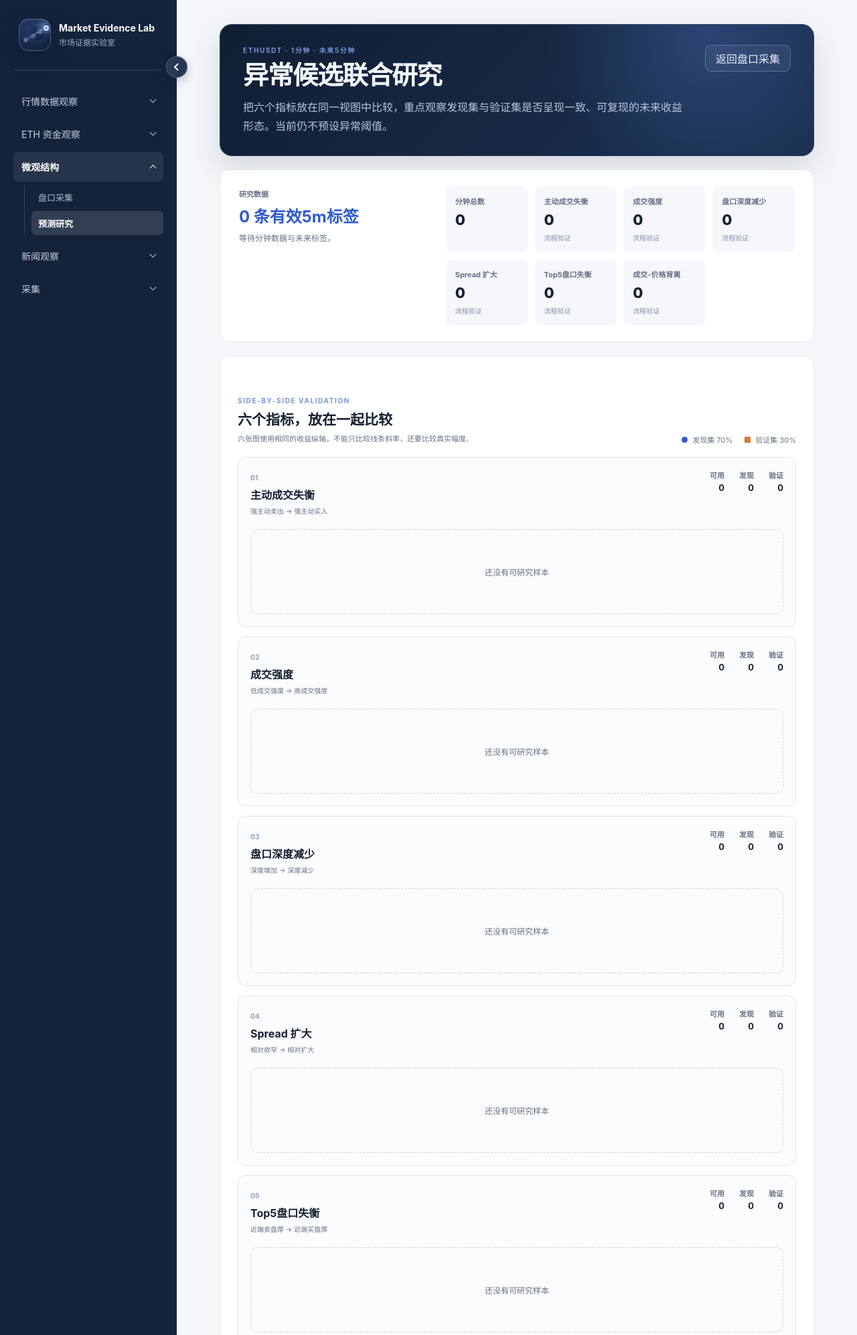
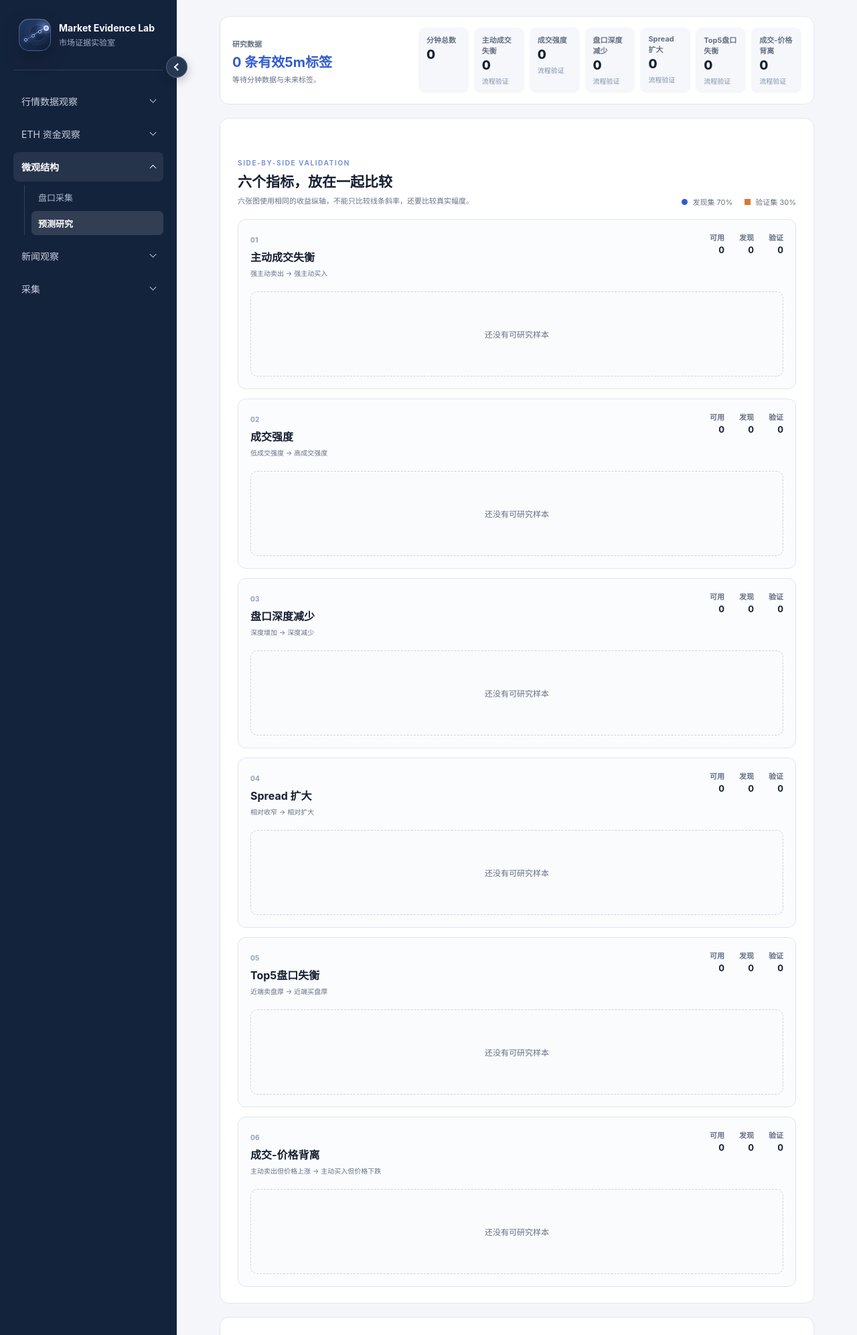
Before and after one commit to Namw/market-evidence-lab, a Django app: page /microstructure/research/ in a window 1280 px wide. Shown: the top 1993 px of the page at 67% size. Run offline with Django 5.2, Linux system fonts and the light colour scheme; data that the repository does not hold is empty.

Commit message:
style: compact microstructure research overview

```diff
--- a/static/microstructure/css/research.css
+++ b/static/microstructure/css/research.css
@@ -1,6 +1,6 @@
 .microstructure-research-body .main-content {
     max-width: 1540px;
-    padding-top: 36px;
+    padding-top: 24px;
     padding-bottom: 60px;
 }
 
@@ -8,47 +8,6 @@
     display: grid;
     min-width: 0;
     gap: 20px;
-}
-
-.research-hero {
-    display: flex;
-    gap: 32px;
-    align-items: flex-start;
-    justify-content: space-between;
-    padding: 30px 34px;
-    border: 1px solid #263c5e;
-    border-radius: 18px;
-    color: #f3f7ff;
-    background:
-        radial-gradient(circle at 82% 8%, rgba(98, 142, 239, .26), transparent 32%),
-        linear-gradient(135deg, #111e33, #1b3152);
-    box-shadow: 0 18px 44px rgba(20, 35, 60, .14);
-}
-
-.research-hero h1 {
-    margin: 8px 0 12px;
-    font-size: clamp(28px, 3vw, 42px);
-    letter-spacing: -.035em;
-}
-
-.research-hero p:last-child {
-    max-width: 800px;
-    margin: 0;
-    color: #b9c7dc;
-    line-height: 1.75;
-}
-
-.research-hero > a {
-    display: inline-flex;
-    min-height: 40px;
-    padding: 0 15px;
-    border: 1px solid rgba(198, 216, 255, .28);
-    border-radius: 9px;
-    align-items: center;
-    color: #e6eeff;
-    background: rgba(255, 255, 255, .06);
-    text-decoration: none;
-    white-space: nowrap;
 }
 
 .research-eyebrow {
@@ -71,9 +30,10 @@
 
 .overview-panel {
     display: grid;
-    grid-template-columns: minmax(260px, .7fr) minmax(0, 1.3fr);
-    gap: 28px;
-    padding: 24px 28px;
+    grid-template-columns: minmax(220px, 260px) minmax(0, 1fr);
+    gap: 18px;
+    padding: 16px 18px;
+    align-items: center;
 }
 
 .overview-copy > span,
@@ -86,34 +46,34 @@
 
 .overview-copy > strong {
     display: block;
-    margin-top: 6px;
+    margin-top: 3px;
     color: var(--blue);
-    font-size: 24px;
+    font-size: 20px;
 }
 
 .overview-copy > p {
-    margin: 7px 0 0;
+    margin: 4px 0 0;
     color: var(--muted);
-    font-size: 12px;
+    font-size: 11px;
 }
 
 .overview-metrics {
     display: grid;
-    grid-template-columns: repeat(auto-fit, minmax(110px, 1fr));
-    gap: 10px;
+    grid-template-columns: repeat(7, minmax(0, 1fr));
+    gap: 8px;
     margin: 0;
 }
 
 .overview-metrics > div {
     min-width: 0;
-    padding: 14px;
+    padding: 10px 12px;
     border-radius: 10px;
     background: #f5f7fb;
 }
 
 .overview-metrics dd {
-    margin: 7px 0 2px;
-    font-size: 22px;
+    margin: 3px 0 0;
+    font-size: 19px;
     font-weight: 760;
 }
 
@@ -479,14 +439,22 @@
     line-height: 1.7;
 }
 
+@media (max-width: 1100px) {
+    .overview-panel {
+        grid-template-columns: 1fr;
+    }
+
+    .overview-metrics {
+        grid-template-columns: repeat(4, minmax(0, 1fr));
+    }
+}
+
 @media (max-width: 900px) {
-    .research-hero,
     .section-heading {
         align-items: flex-start;
         flex-direction: column;
     }
 
-    .overview-panel,
     .definition-grid,
     .method-card {
         grid-template-columns: 1fr;
@@ -497,9 +465,6 @@
         border-left: 0;
     }
 
-    .overview-metrics {
-        grid-template-columns: repeat(2, minmax(0, 1fr));
-    }
 }
 
 @media (max-width: 620px) {
@@ -507,7 +472,6 @@
         padding: 22px 14px 36px;
     }
 
-    .research-hero,
     .overview-panel,
     .research-card {
         padding: 20px;
--- a/templates/microstructure/research.html
+++ b/templates/microstructure/research.html
@@ -3,19 +3,10 @@
 
 {% block title %}异常候选联合研究 · Market Evidence Lab{% endblock %}
 {% block body_class %}microstructure-research-body{% endblock %}
-{% block extra_css %}<link rel="stylesheet" href="{% static 'microstructure/css/research.css' %}?v=3">{% endblock %}
+{% block extra_css %}<link rel="stylesheet" href="{% static 'microstructure/css/research.css' %}?v=4">{% endblock %}
 
 {% block content %}
 <div class="research-page">
-    <header class="research-hero">
-        <div>
-            <p class="research-eyebrow">ETHUSDT · 1分钟 · 未来5分钟</p>
-            <h1>异常候选联合研究</h1>
-            <p>把六个指标放在同一视图中比较，重点观察发现集与验证集是否呈现一致、可复现的未来收益形态。当前仍不预设异常阈值。</p>
-        </div>
-        <a href="{% url 'microstructure:index' %}">返回盘口采集</a>
-    </header>
-
     <section class="overview-panel">
         <div class="overview-copy">
             <span>研究数据</span>
```
Also changed, not shown: apps/microstructure/tests/test_views.py (+2 -1 lines).
